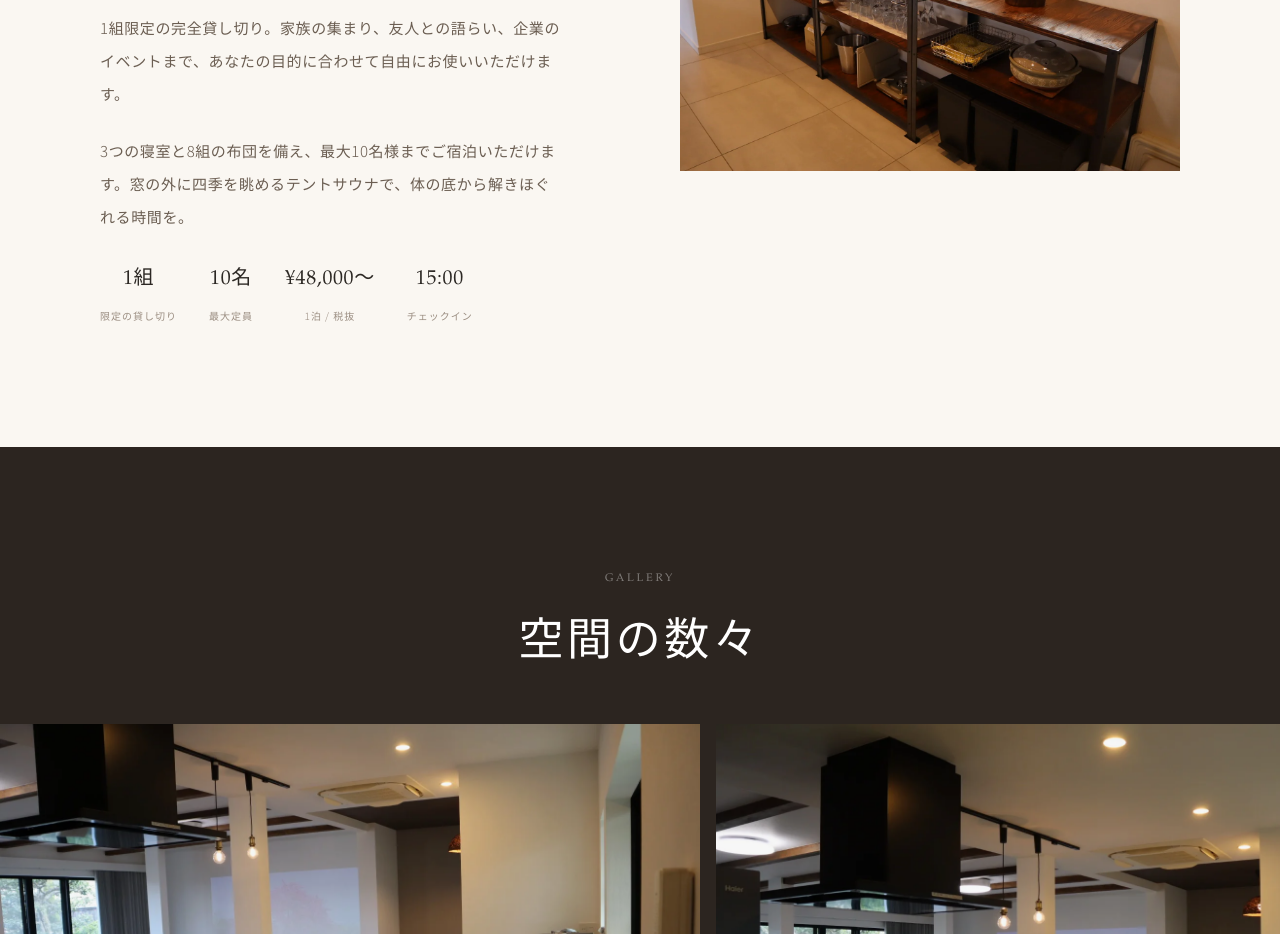
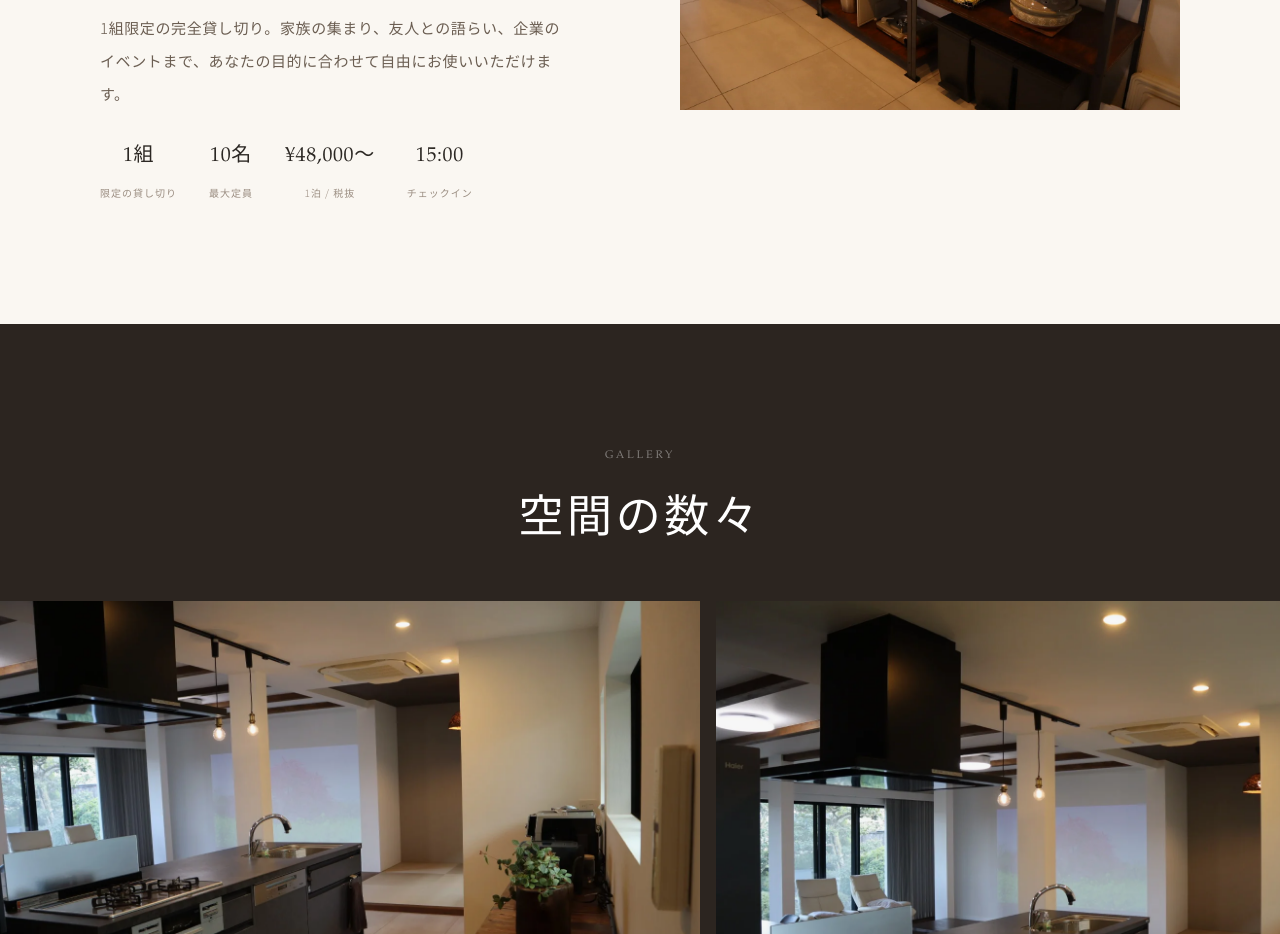
Before and after one commit to H-Raito/en-site, a website: page site/index.html in a window 1280 px wide. Shown: the part 1280-2214 px from the top of the page. Drawn offline with nearby package versions, Linux system fonts and the light colour scheme; a web font is replaced by a local one.

Commit message:
fix: Conceptの不要な一文を削除

```diff
--- a/site/index.html
+++ b/site/index.html
@@ -118,9 +118,6 @@
         </p>
         <p class="concept__desc sd sd-delay-2">
           1組限定の完全貸し切り。家族の集まり、友人との語らい、企業のイベントまで、あなたの目的に合わせて自由にお使いいただけます。
-        </p>
-        <p class="concept__desc sd sd-delay-2">
-          3つの寝室と8組の布団を備え、最大10名様までご宿泊いただけます。窓の外に四季を眺めるテントサウナで、体の底から解きほぐれる時間を。
         </p>
         <div class="concept__features">
           <div class="feature sd sd-delay-3">
```
